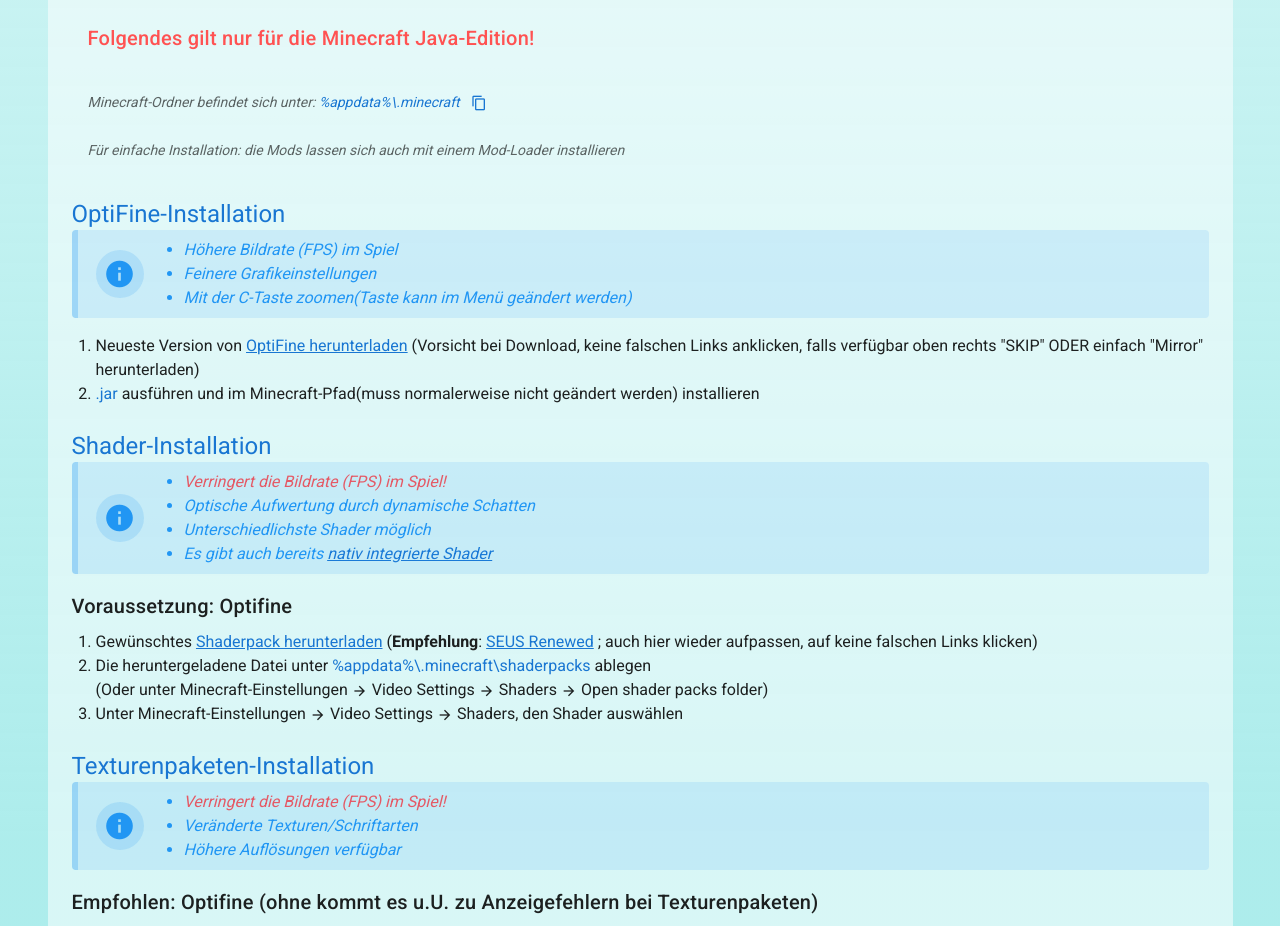
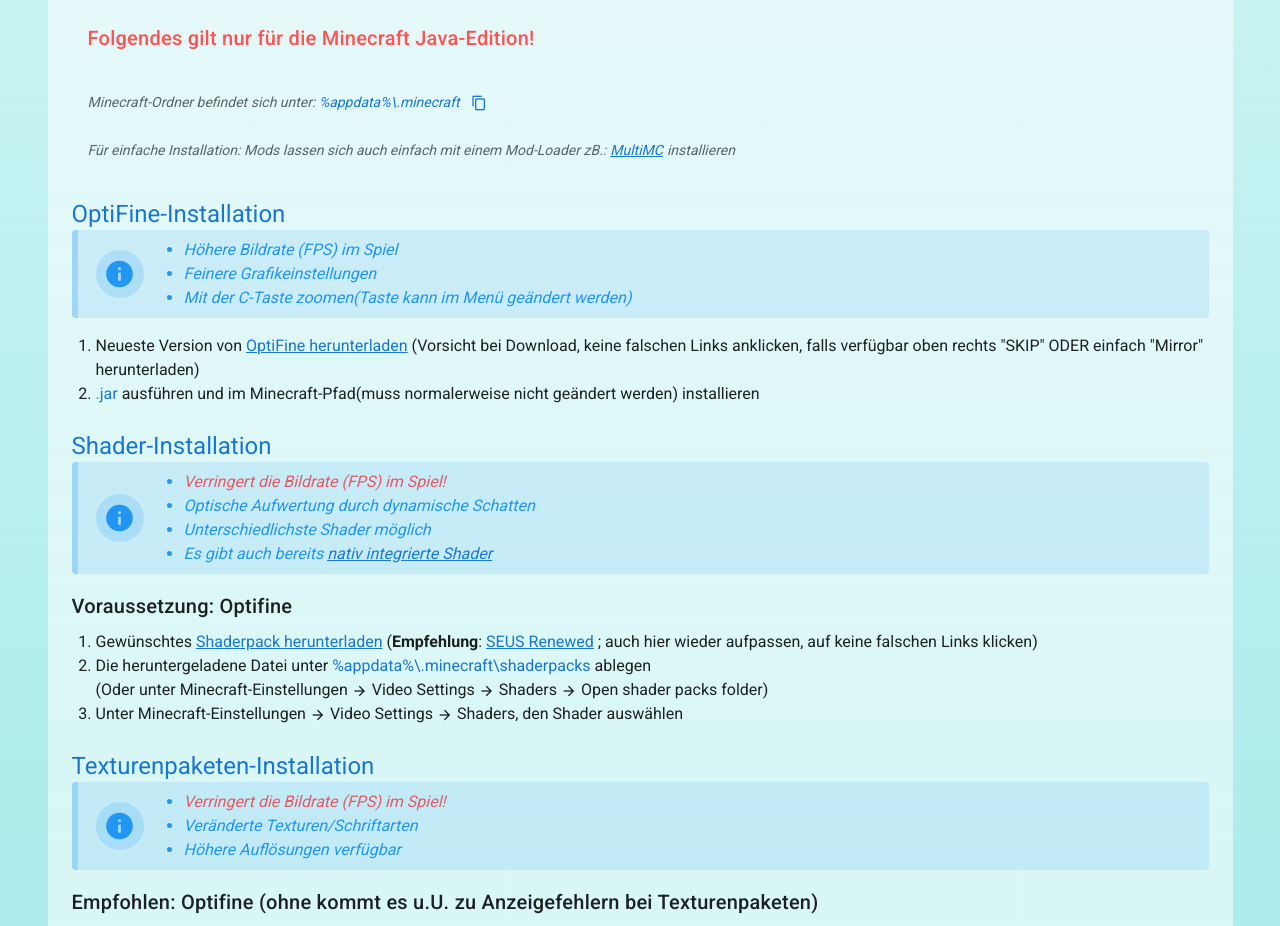
Before and after one commit to JoniLieh/mc-web-lieh, a Nuxt app: page / in a window 1280 px wide. Shown: the part 4660-5586 px from the top of the page. Built offline with nearby package versions, Linux system fonts and the light colour scheme.

Commit message:
added multimc hint

```diff
--- a/components/extras.vue
+++ b/components/extras.vue
@@ -12,7 +12,9 @@
       </a>
     </v-subheader>
     <v-subheader class="font-italic">
-      Für einfache Installation: die Mods lassen sich auch mit einem Mod-Loader installieren
+      Für einfache Installation: Mods lassen sich auch einfach mit einem Mod-Loader zB.:
+      <a class="mx-1" href="https://multimc.org/" target="_blank">MultiMC</a>
+      installieren
     </v-subheader>
 
     <section v-for="({ title, infos, tasks, subtitle }, index) in extraItems" :key="index" class="mt-6">
```
